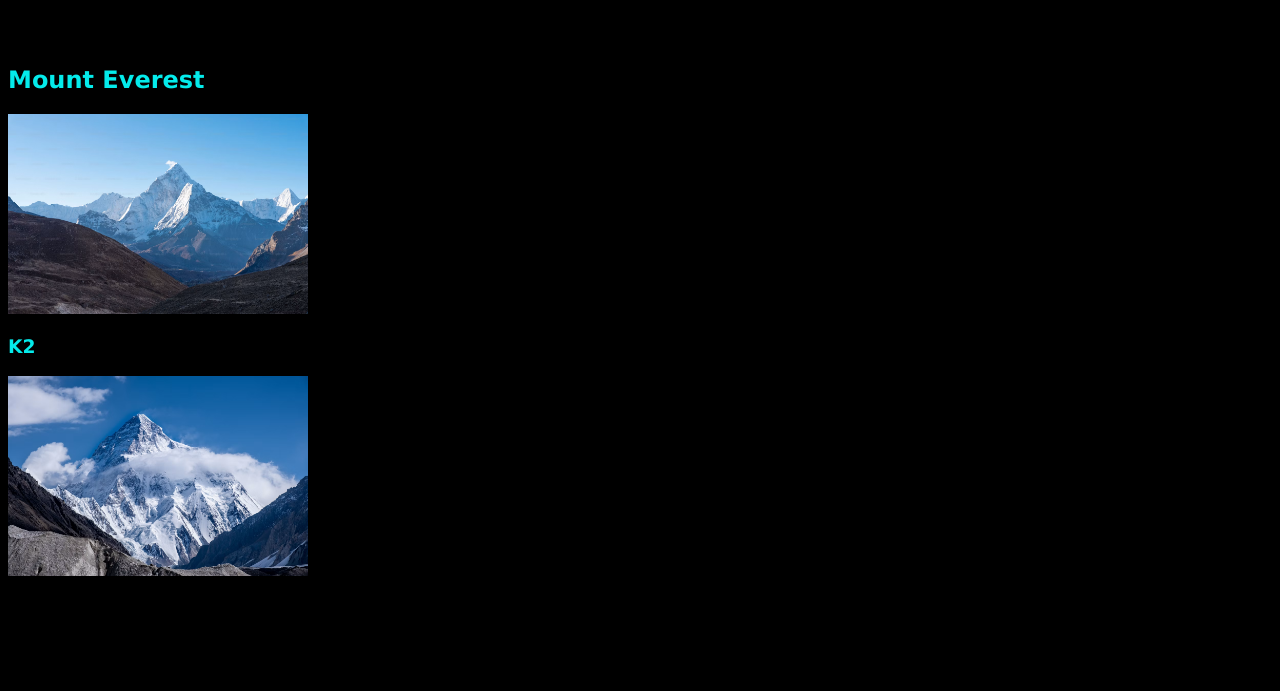
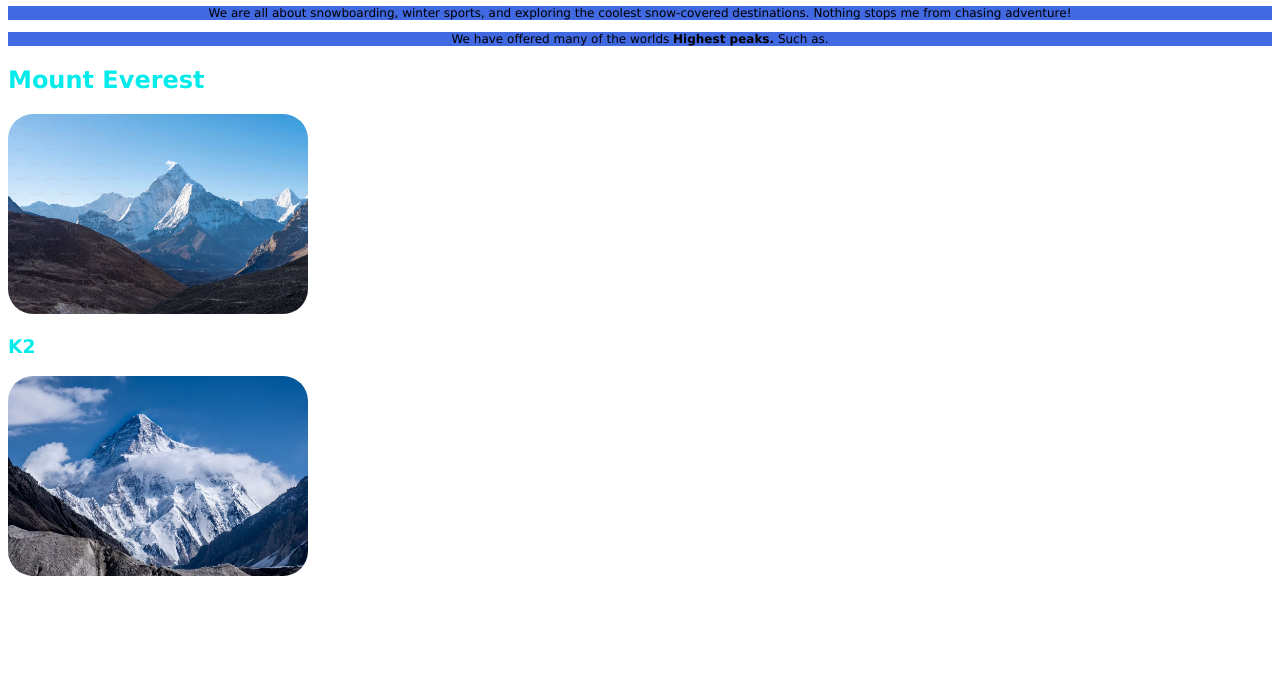
Before and after one commit to Mehdibalti2008/WebDev_Project_GB, a plain HTML site: page index.html in a window 1280 px wide. Shown: the part 109-800 px from the top of the page. Drawn offline with Linux system fonts and the light colour scheme.

Commit message:
rounded images added fonts

```diff
--- a/style.css
+++ b/style.css
@@ -1,5 +1,5 @@
 body {
-  background-color: rgb(0, 0, 0);
+  background-color: rgb(255, 255, 255);
 }
 
 h1 {
@@ -12,6 +12,7 @@ p {
   font-family: verdana;
   font-size: 12px;
   text-align: center;
+  background-color: royalblue;
 }
 
 h2 {
@@ -25,3 +26,7 @@ h3 {
   text-align: left;
   font-family: verdana;
 }
+
+img {
+    border-radius: 25px;
+}
```
